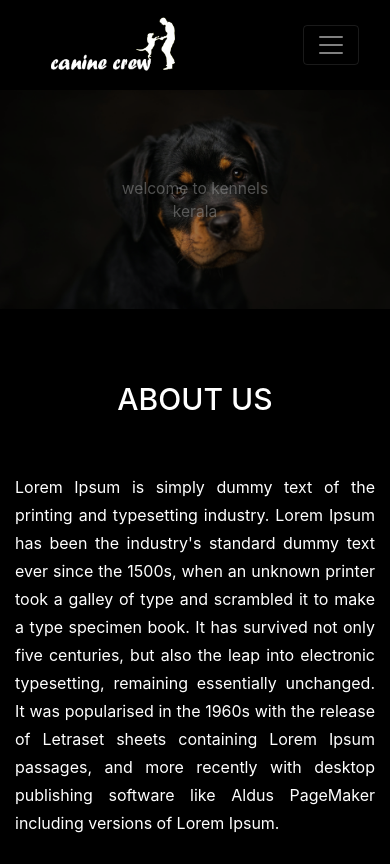
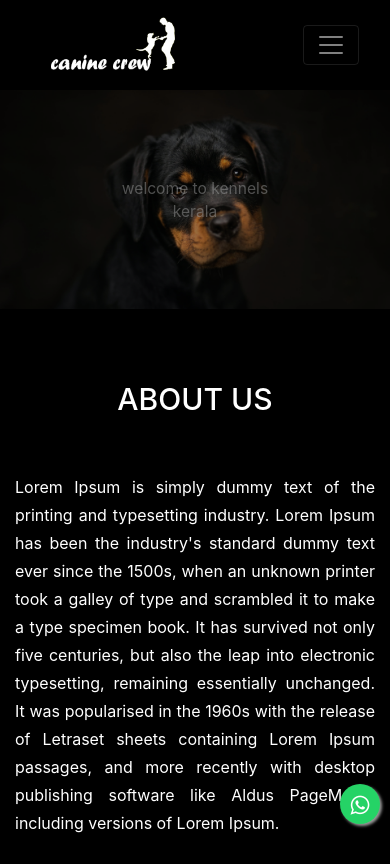
Before and after one commit to vipindasar10/cannincrew, a plain HTML site: page kennelproject/index.html in a window 390 px wide. Shown: the top 864 px of the page. Drawn offline with nearby package versions, Linux system fonts and the light colour scheme.

Commit message:
Update test.css

```diff
--- a/kennelproject/test.css
+++ b/kennelproject/test.css
@@ -90,3 +90,37 @@ body {
         width: 160px;
     }
 }
+/* for desktop */
+.whatsapp_float {
+    position: fixed;
+    width: 60px;
+    height: 60px;
+    bottom: 40px;
+    right: 40px;
+    background-color: #25d366;
+    color: #FFF;
+    border-radius: 50px;
+    text-align: center;
+    font-size: 30px;
+    box-shadow: 2px 2px 3px #999;
+    z-index: 100;
+}
+
+.whatsapp-icon {
+    margin-top: 16px;
+}
+
+/* for mobile */
+@media screen and (max-width: 767px) {
+    .whatsapp-icon {
+        margin-top: 10px;
+    }
+
+    .whatsapp_float {
+        width: 40px;
+        height: 40px;
+        bottom: 20px;
+        right: 10px;
+        font-size: 22px;
+    }
+}
```
